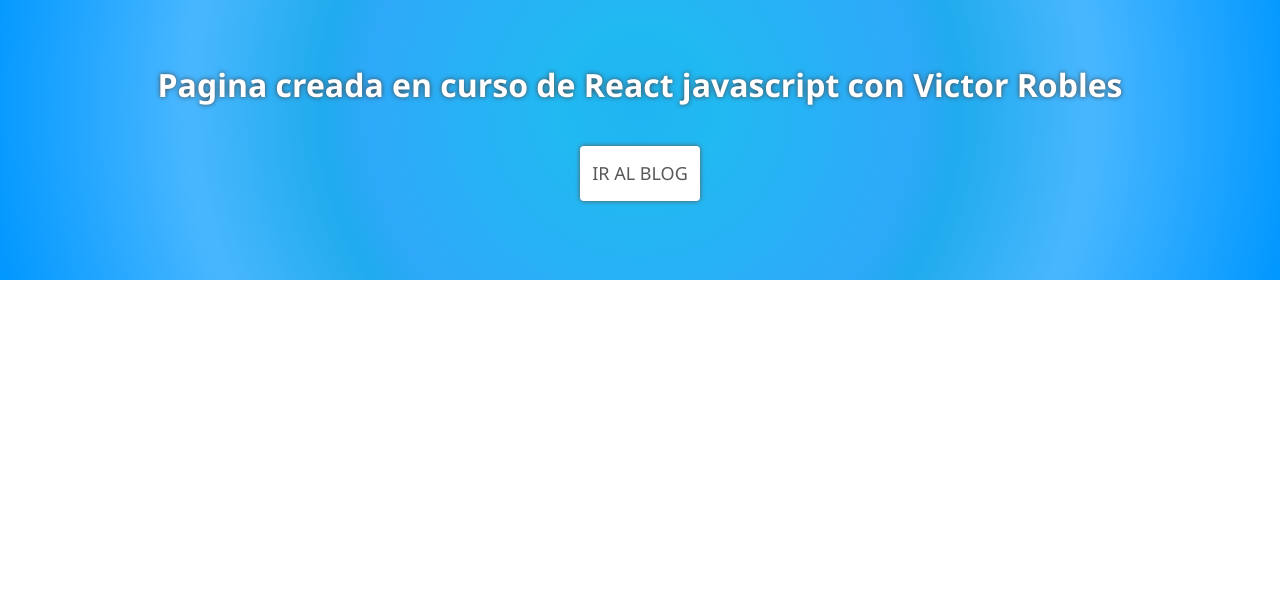
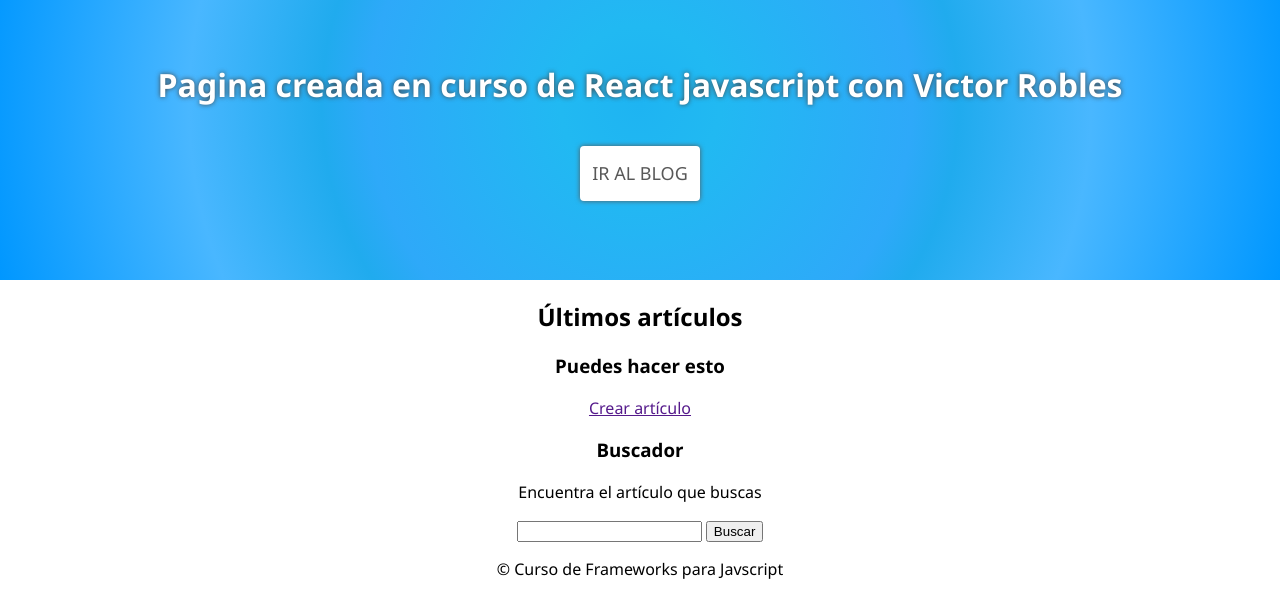
Before and after one commit to gcamachoj/Taller-Maquetacion-html-css3, a plain HTML site: page index.html in a window 1280 px wide. Shown: the part 196-800 px from the top of the page. Drawn offline with Linux system fonts and the light colour scheme.

Commit message:
se crea sección de contenido y footer en el index

```diff
--- a/index.html
+++ b/index.html
@@ -52,5 +52,35 @@
         <a href="#"class = "btn-white">Ir al blog</a>
     </div>
 
+        <div class="center">
+            <section id="content">
+                <h2>Últimos artículos</h2>
+                <!--Listado artículos-->
+            </section>
+            <aside id="sidebar">
+                <div id="nav-blog" class="sidebar-item">
+                    <h3>Puedes hacer esto</h3>
+                    <a href="">Crear artículo</a>
+                </div>
+
+                <div id="search" class="sidebar-item">
+                    <h3>Buscador</h3>
+                    <p>Encuentra el artículo que buscas</p>
+                    <form action="">
+                        <input type="text" name="search">
+                        <input type="submit" name="submit" value="Buscar">
+                    </form>
+                </div>
+
+                <footer id="footer">
+                    <div class="center">
+                        <p>
+                            &copy; Curso de Frameworks para Javscript
+                        </p>
+                    </div>
+
+                </footer>
+            </aside>
+        </div>
 </body>
 </html>
```
